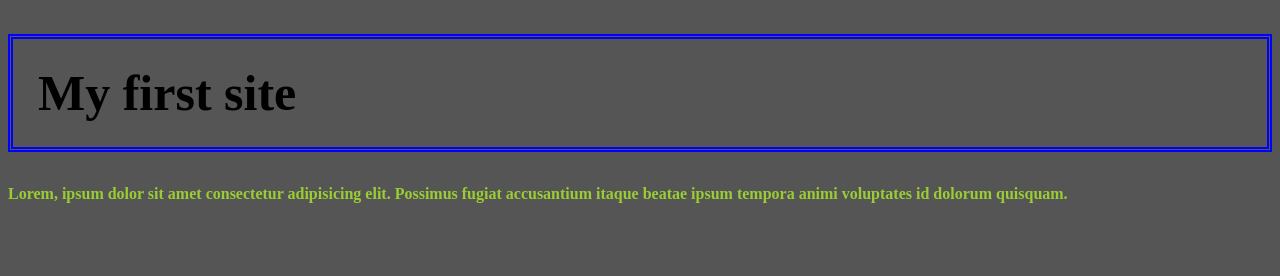
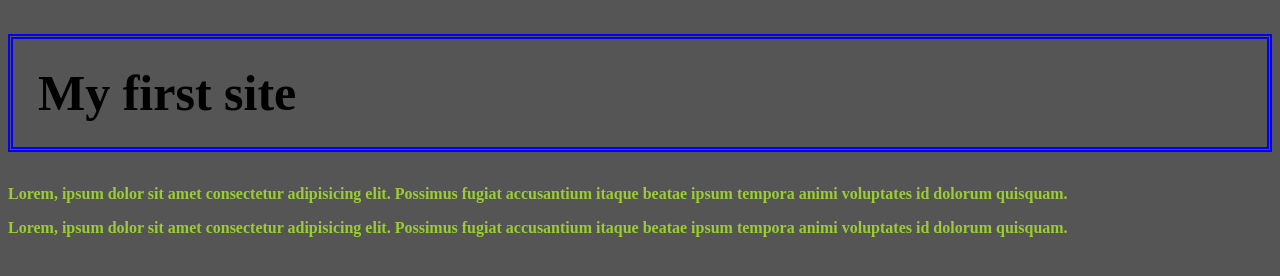
Before and after one commit to Mari1331/sampleMyFirstSite, a plain HTML site: page index.html in a window 1280 px wide. Drawn offline with Linux system fonts and the light colour scheme.

Commit message:
Update index.html
first commit

```diff
--- a/index.html
+++ b/index.html
@@ -15,6 +15,11 @@
         fugiat accusantium itaque beatae ipsum tempora animi voluptates id
         dolorum quisquam.
       </p>
+      <p>
+        Lorem, ipsum dolor sit amet consectetur adipisicing elit. Possimus
+        fugiat accusantium itaque beatae ipsum tempora animi voluptates id
+        dolorum quisquam.
+      </p>
     </div>
   </body>
 </html>
```
